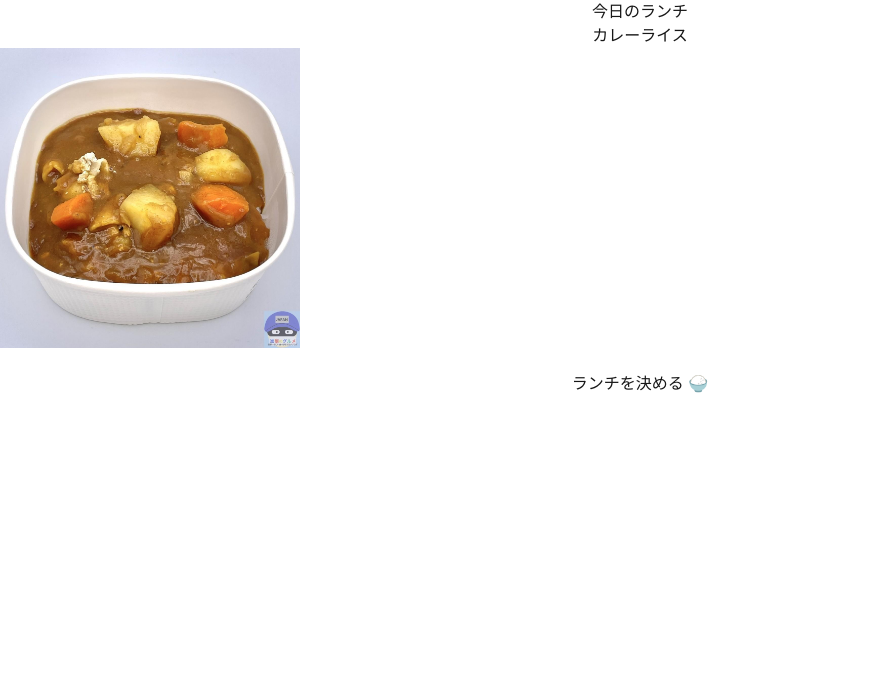
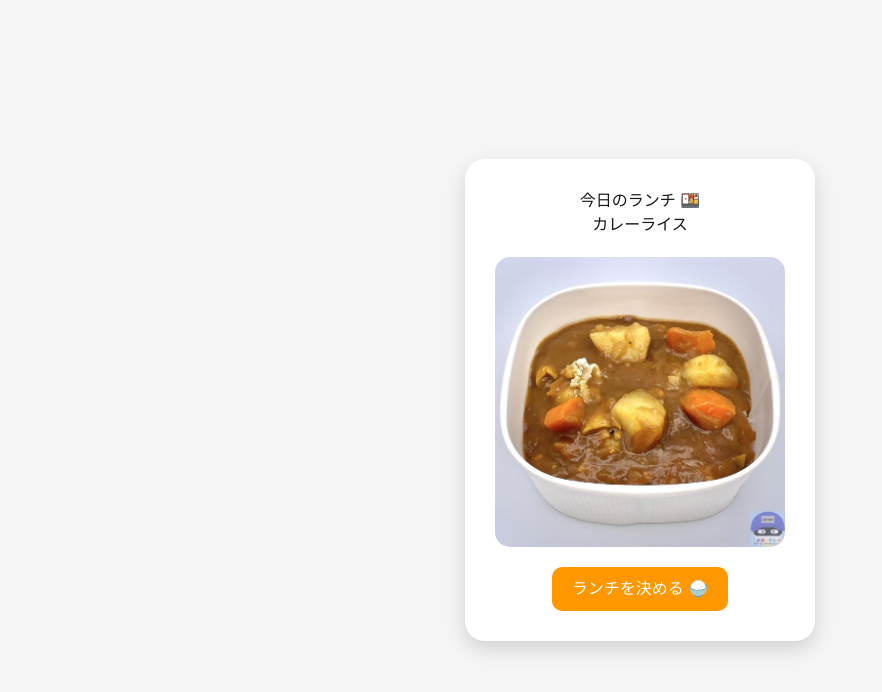
Before and after one commit to sana-3737/mrdecidelunch, a Next.js app: page /lunh in a window 1280 px wide. Shown: the top 692 px of the page, without its empty margins (0-882 px from the left). Built offline with nearby package versions, Linux system fonts and the light colour scheme.

Commit message:
すごいことした

```diff
--- a/src/app/lunh/page.tsx
+++ b/src/app/lunh/page.tsx
@@ -12,15 +12,37 @@ const lunches = [
 export default function Page() {
   const [lunch, setLunch] = useState(lunches[0]);
 
-  // ランダムでランチ変更
+  // 同じランチが連続で出ない
   const changeLunch = () => {
-    const randomIndex = Math.floor(Math.random() * lunches.length);
+    let randomIndex;
+    do {
+      randomIndex = Math.floor(Math.random() * lunches.length);
+    } while (lunches[randomIndex].name === lunch.name);
+
     setLunch(lunches[randomIndex]);
   };
 
   return (
-    <div style={{ textAlign: "center" }}>
-      <h1>今日のランチ</h1>
+    <div
+      style={{
+        display: "flex",
+        justifyContent: "center",
+        alignItems: "center",
+        minHeight: "100vh",
+        background: "#f5f5f5",
+      }}
+    >
+      <div
+        style={{
+          background: "white",
+          padding: "30px",
+          borderRadius: "20px",
+          boxShadow: "0 8px 20px rgba(0,0,0,0.15)",
+          textAlign: "center",
+          width: "350px",
+        }}
+      >
+        <h1>今日のランチ 🍱</h1>
 
         <h2>{lunch.name}</h2>
 
@@ -28,12 +50,29 @@ export default function Page() {
           src={lunch.img}
           alt={lunch.name}
           width="300"
+          style={{
+            display: "block",
+            margin: "20px auto",
+            borderRadius: "15px",
+            transition: "0.3s",
+          }}
         />
 
-      <br />
-      <button onClick={changeLunch}>
+        <button
+          onClick={changeLunch}
+          style={{
+            padding: "10px 20px",
+            border: "none",
+            borderRadius: "10px",
+            background: "#ff9800",
+            color: "white",
+            fontSize: "16px",
+            cursor: "pointer",
+          }}
+        >
           ランチを決める 🍚
         </button>
       </div>
+    </div>
   );
 }
```
Lines whose indentation alone changed are shown as unchanged.
